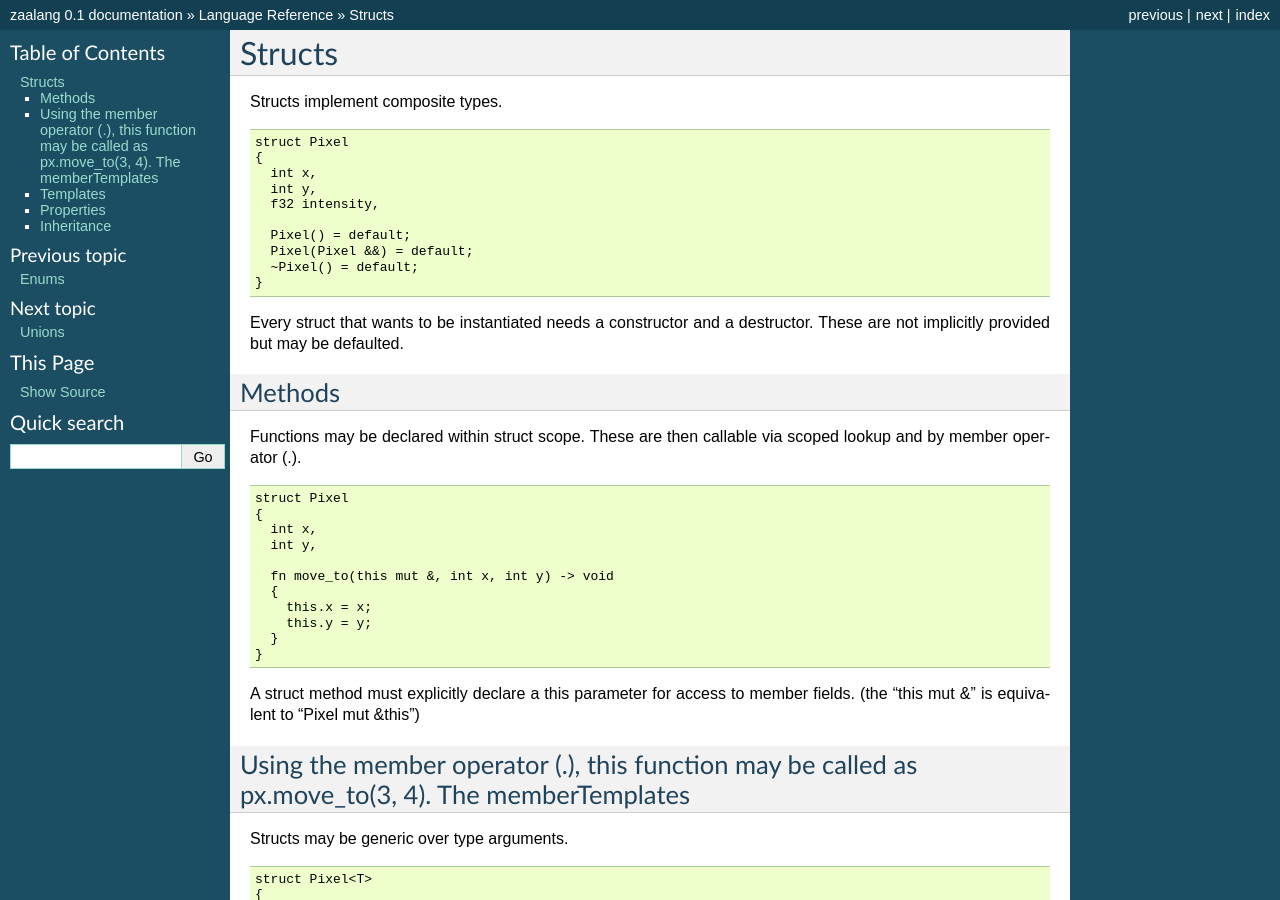
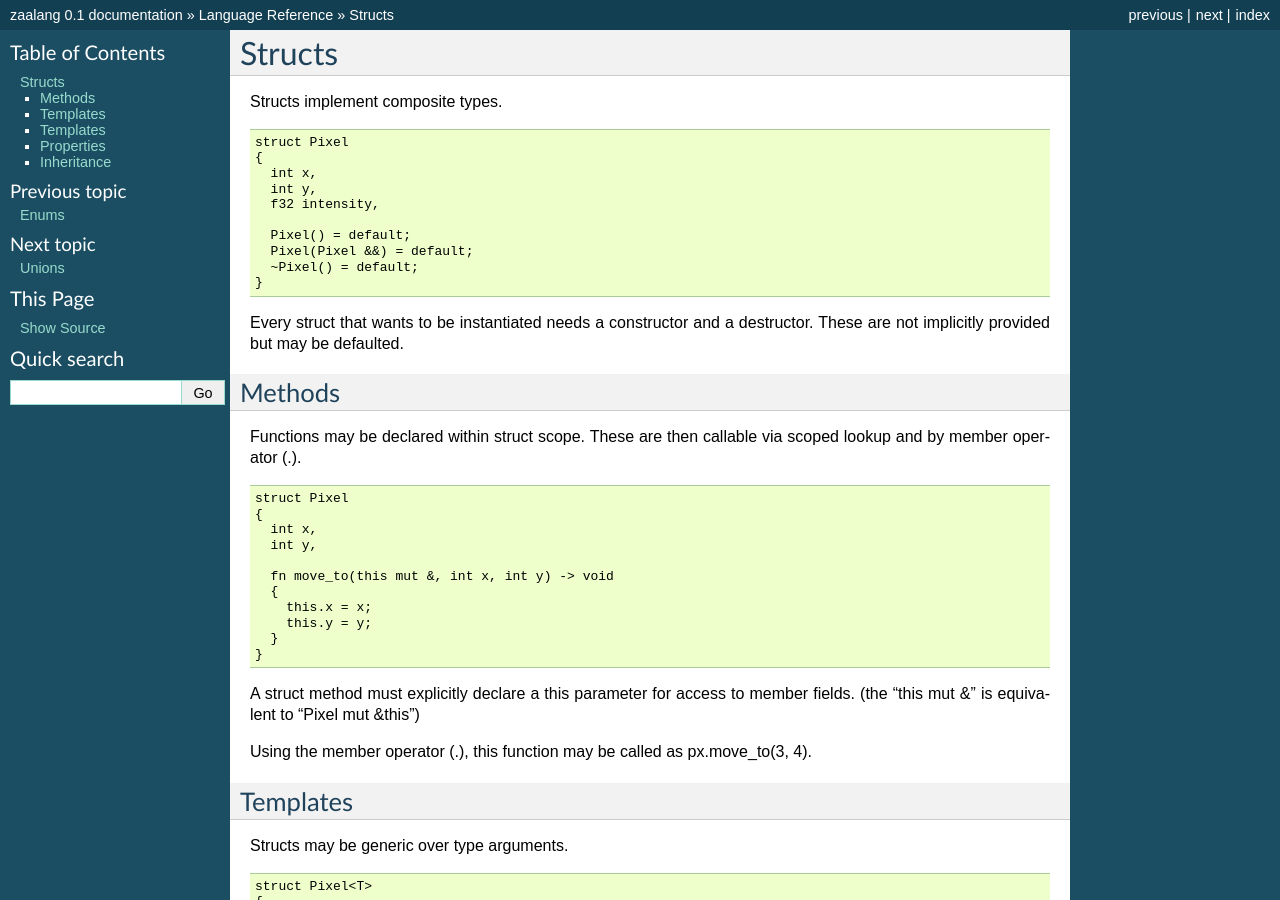
Before and after one commit to zaalang/docs, a Sphinx documentation site: the page built from docs/language/structs.rst, in a window 1280 px wide and 900 px high. Built offline with Sphinx 7.4.7, drawn with Linux system fonts in a browser that asks for light colours.

Commit message:
Update structs.rst

```diff
--- a/docs/language/structs.rst
+++ b/docs/language/structs.rst
@@ -39,7 +39,9 @@ Functions may be declared within struct scope. These are then callable via scope
 
 A struct method must explicitly declare a this parameter for access to member fields. (the "this mut &" is equivalent to "Pixel mut &this")
 
-Using the member operator (.), this function may be called as px.move_to(3, 4). The memberTemplates
+Using the member operator (.), this function may be called as px.move_to(3, 4).
+
+Templates
 ---------
 
 Structs may be generic over type arguments.
```
